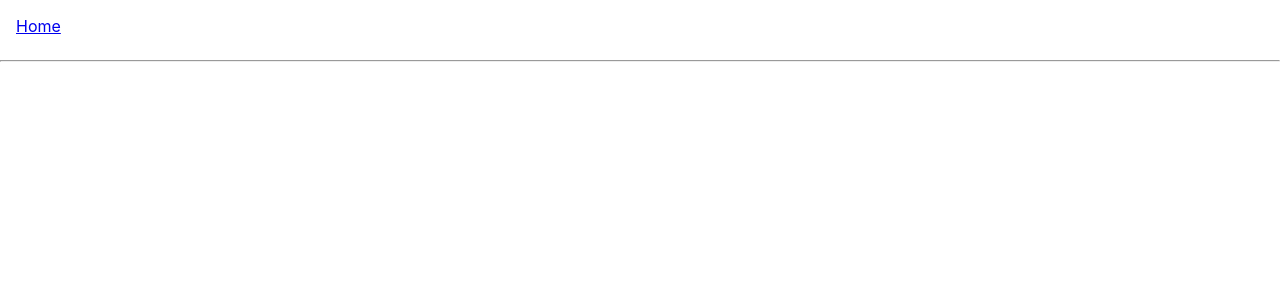
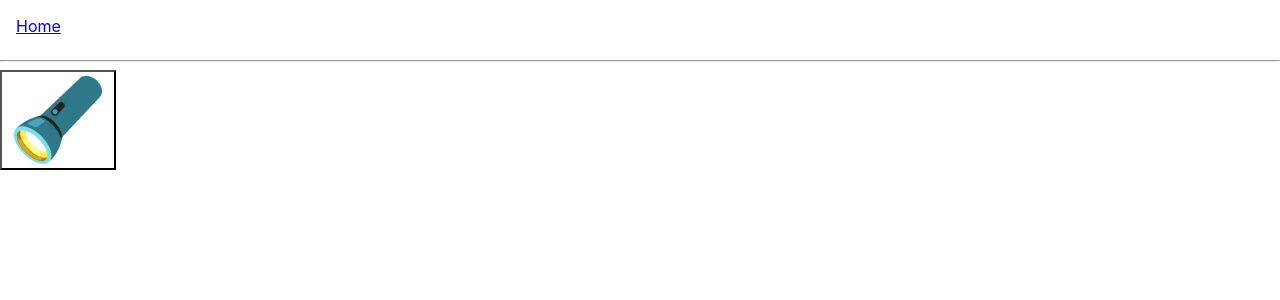
Before and after one commit to pasdo501/react-hooks, a React (Create React App) app in the folder react-hooks-practice/: page /theme in a window 1280 px wide. Shown: the top 300 px of the page. Built offline with nearby package versions, Linux system fonts and the light colour scheme.

Commit message:
Refactor Home & Add Theme practice
- Refactored the Home component to dynamically create links to the
different component (reduce the amount of places these need to be added: should be just app now)
- Added the 'Theme' practice exercise

```diff
--- a/react-hooks-practice/src/App.css
+++ b/react-hooks-practice/src/App.css
@@ -1,3 +1,7 @@
 nav {
     padding: 1rem;
 }
+
+main {
+    min-height: 90vh;
+}
--- a/react-hooks-practice/src/App.js
+++ b/react-hooks-practice/src/App.js
@@ -2,11 +2,19 @@ import React from "react";
 import { BrowserRouter as Router, Route, Link } from "react-router-dom";
 
 import Home from "./components/Home";
+import Theme from "./components/Theme";
 import ShowHide from "./components/ShowHide";
 
-import "./App.css"
+import "./App.css";
+
+const makeDestinationObj = (link, text) => ({ link, text });
 
 function App() {
+    const destinations = [
+        makeDestinationObj("/theme", "Theme"),
+        makeDestinationObj("/show-hide", "Show/Hide"),
+    ];
+
     return (
         <Router>
             <div>
@@ -16,8 +24,13 @@ function App() {
 
                 <hr />
 
-                <Route exact path="/" component={Home} />
+                <Route
+                    exact
+                    path="/"
+                    component={() => <Home destinations={destinations} />}
+                />
                 <Route path="/show-hide" component={ShowHide} />
+                <Route path="/theme" component={Theme} />
             </div>
         </Router>
     );
--- a/react-hooks-practice/src/components/Home.js
+++ b/react-hooks-practice/src/components/Home.js
@@ -1,15 +1,17 @@
 import React from "react";
 import { Link } from "react-router-dom";
 
-const Home = () => (
+const Home = ({ destinations }) => (
     <div>
         This is the overview for all practice components.
         <ul>
-            <li>
-                <Link to="/show-hide">Show/Hide</Link>
-            </li>
+            {destinations.map(({ text, link }) => (
+                <li key={link}>
+                    <Link to={link}>{text}</Link>
+                </li>
+            ))}
         </ul>
     </div>
-)
+);
 
 export default Home;
--- /dev/null
+++ b/react-hooks-practice/src/components/Theme.css
@@ -0,0 +1,18 @@
+html, body, #root, .light, .dark {
+    width: 100%;
+    height: 100%;
+    margin: 0;
+  }
+
+  .light {
+    background: #fff;
+  }
+
+  .dark {
+    background: #000;
+  }
+
+  button {
+    font-size: 80px;
+    background: transparent;
+  }
--- /dev/null
+++ b/react-hooks-practice/src/components/Theme.js
@@ -0,0 +1,61 @@
+import React from "react";
+import "./Theme.css";
+
+/*
+  INSTRUCTIONS:
+  Convert the code below from a Class component
+  using setState to a function component using
+  the useState Hook.
+*/
+
+/**
+ * Before:
+class Theme extends React.Component {
+    state = {
+        theme: "light",
+    };
+    toDark = () => this.setState({ theme: "dark" });
+    toLight = () => this.setState({ theme: "light" });
+    render() {
+        const { theme } = this.state;
+
+        return (
+            <main className={theme}>
+                {theme === "light" ? (
+                    <button onClick={this.toDark}>🔦</button>
+                ) : (
+                    <button onClick={this.toLight}>💡</button>
+                )}
+            </main>
+        );
+    }
+}
+*/
+
+/** After: */
+const Theme = () => {
+    const [theme, setTheme] = React.useState("light");
+
+    const toDark = () => setTheme("dark");
+    const toLight = () => setTheme("light");
+
+    return (
+        <main className={theme}>
+            {theme === "light" ? (
+                <button onClick={toDark}>
+                    <span role="img" aria-label="Flashlight">
+                        🔦
+                    </span>
+                </button>
+            ) : (
+                <button onClick={toLight}>
+                    <span role="img" aria-label="Lightbulb">
+                        💡
+                    </span>
+                </button>
+            )}
+        </main>
+    );
+};
+
+export default Theme;
```
